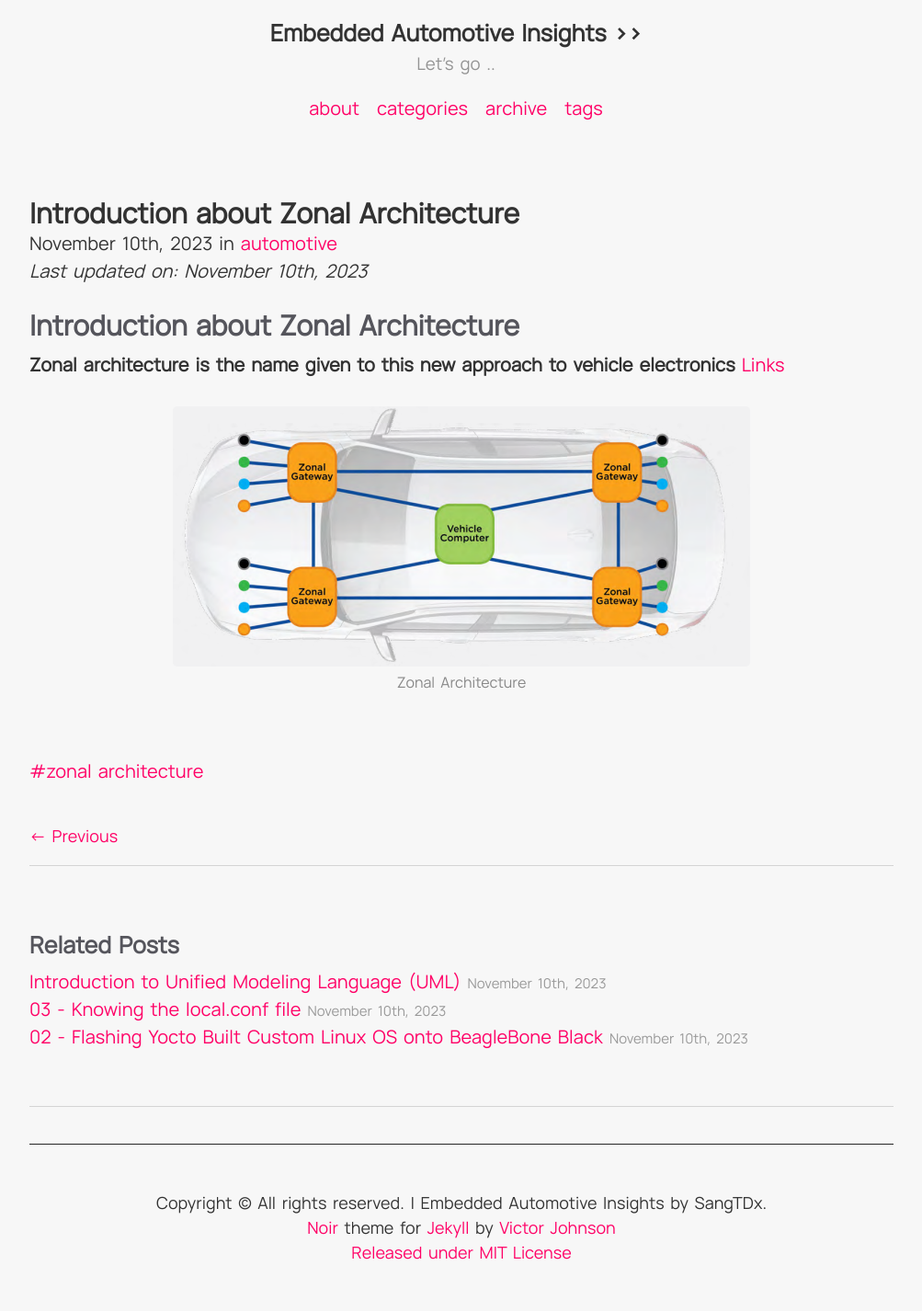
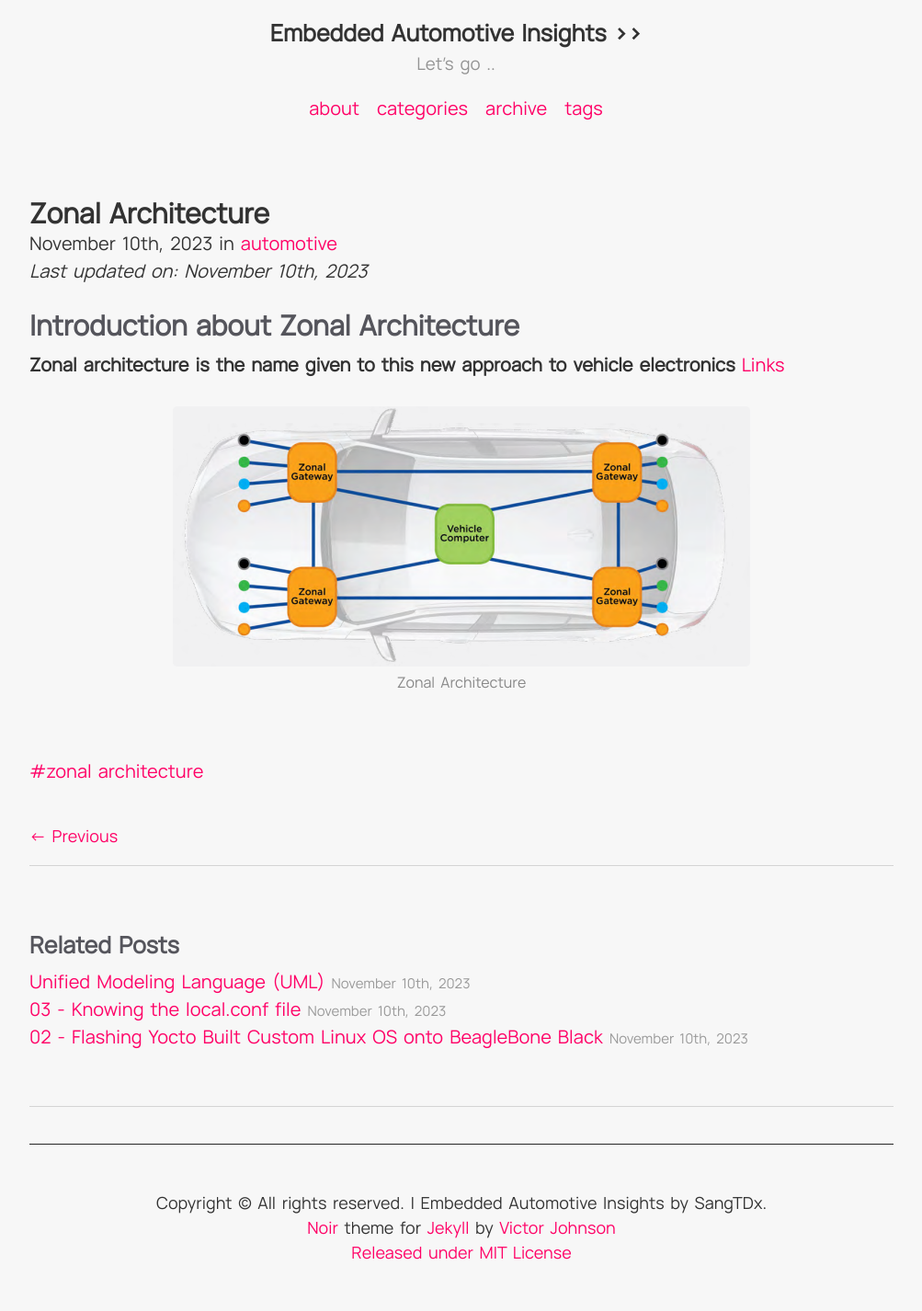
Before and after one commit to SangTDx/sangtdx.github, a Jekyll site: the page built from _posts/2023-11-10-zonal-architecture.md, in a window 1280 px wide. Shown: the whole page at 92% size, without its empty margins (138-1141 px from the left). Built offline with Jekyll 4.4.1, drawn with Linux system fonts in a browser that asks for light colours.

```diff
--- a/_posts/2023-11-10-Design-and-using-UML.md
+++ b/_posts/2023-11-10-Design-and-using-UML.md
@@ -1,6 +1,6 @@
 ---
 layout: post
-title: Introduction to Unified Modeling Language (UML)
+title: Unified Modeling Language (UML)
 date: 2023-11-10 00:00:00
 categories: [automotive]
 tags: [design, uml]
--- a/_posts/2023-11-10-zonal-architecture.md
+++ b/_posts/2023-11-10-zonal-architecture.md
@@ -1,6 +1,6 @@
 ---
 layout: post
-title: Introduction about Zonal Architecture
+title: Zonal Architecture
 date: 2023-11-10 00:00:00
 categories: [automotive]
 tags: [zonal architecture]
```
